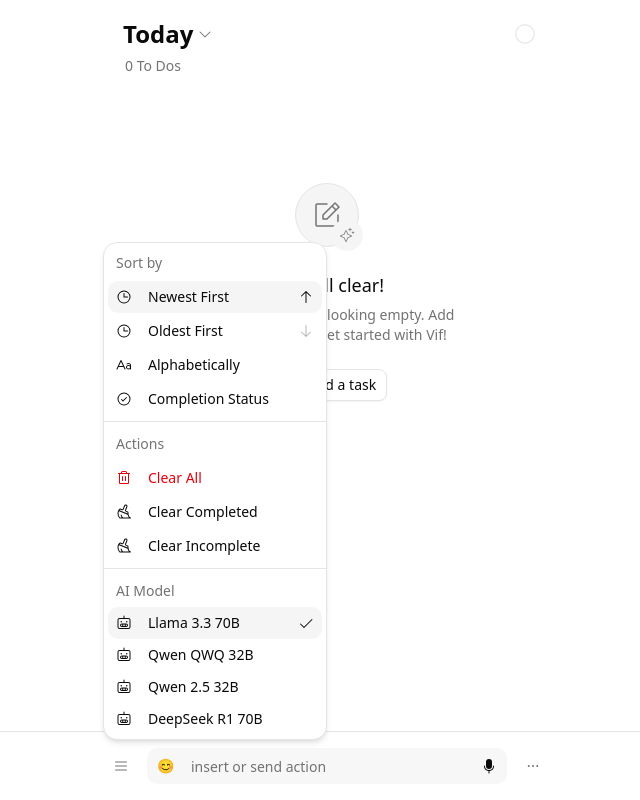
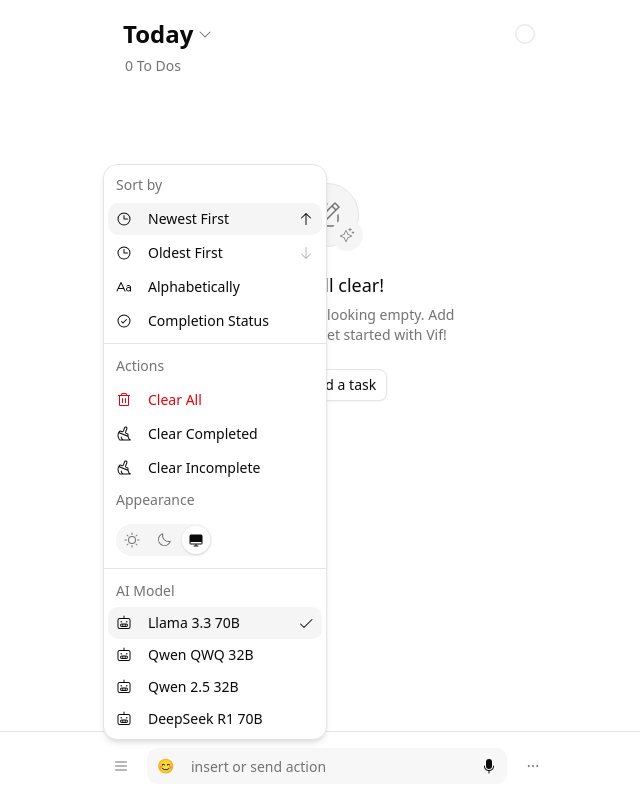
Before and after one commit to zaidmukaddam/vif, a Next.js app: page / in a window 1280 px wide. Both pictures are taken after a click on the button 434 px from the left and 766 px from the top of the page. Shown: the whole page, without its empty margins (313-953 px from the left). Built offline with nearby package versions, Linux system fonts and the light colour scheme.

Commit message:
feat: add dark mode

```diff
--- a/app/layout.tsx
+++ b/app/layout.tsx
@@ -2,6 +2,7 @@ import type { Metadata } from "next";
 import { Geist, Geist_Mono } from "next/font/google";
 import { Analytics } from "@vercel/analytics/react"
 import "./globals.css";
+import { ThemeProvider } from "@/components/theme-provider"
 
 const geistSans = Geist({
   variable: "--font-geist-sans",
@@ -29,7 +30,14 @@ export default function RootLayout({
         className={`${geistSans.variable} ${geistMono.variable} antialiased h-full`}
         suppressHydrationWarning
       >
-        {children}
+        <ThemeProvider
+            attribute="class"
+            defaultTheme="system"
+            enableSystem
+            disableTransitionOnChange
+          >
+            {children}
+         </ThemeProvider>
         <Analytics />
       </body>
     </html>
--- /dev/null
+++ b/components/theme-provider.tsx
@@ -0,0 +1,11 @@
+"use client"
+
+import * as React from "react"
+import { ThemeProvider as NextThemesProvider } from "next-themes"
+
+export function ThemeProvider({
+  children,
+  ...props
+}: React.ComponentProps<typeof NextThemesProvider>) {
+  return <NextThemesProvider {...props}>{children}</NextThemesProvider>
+}
--- /dev/null
+++ b/components/theme-toggle.tsx
@@ -0,0 +1,68 @@
+"use client";
+
+import { useState, useEffect, FC, ReactElement } from "react";
+import { useTheme } from "next-themes";
+import { Sun, Moon, Desktop, IconProps } from "@phosphor-icons/react";
+import { cn } from "@/lib/utils";
+
+type ThemeMode = "Light" | "Dark" | "System";
+
+interface ThemeButtonProps {
+  mode: ThemeMode;
+  icon: FC<IconProps>;
+  isActive: boolean;
+  onClick: () => void;
+}
+
+const ThemeButton: FC<ThemeButtonProps> = ({ mode, icon: Icon, isActive, onClick }) => {
+  return (
+    <button
+      onClick={onClick}
+      className={cn(
+        "rounded-full p-1.5 transition-colors duration-200 ease-in-out focus-visible:outline-none focus-visible:ring-2 focus-visible:ring-ring focus-visible:ring-offset-2 focus-visible:ring-offset-background",
+        isActive
+          ? "bg-background text-foreground shadow-sm"
+          : "text-muted-foreground hover:bg-muted-foreground/10"
+      )}
+      aria-label={`Switch to ${mode} Mode`}
+    >
+      <Icon className="h-4 w-4" weight={isActive ? "fill" : "regular"} />
+    </button>
+  );
+};
+
+export const ThemeToggleButton: FC = (): ReactElement => {
+  const { theme, setTheme } = useTheme();
+  const [isMounted, setIsMounted] = useState<boolean>(false);
+
+  useEffect(() => {
+    setIsMounted(true);
+  }, []);
+
+  if (!isMounted) {
+    return <div className="h-9 w-[110px] rounded-full bg-muted animate-pulse" />;
+  }
+
+  return (
+    <div className="flex items-center space-x-1 rounded-full bg-muted p-0.5">
+      <ThemeButton
+        mode="Light"
+        icon={Sun}
+        isActive={theme === "light"}
+        onClick={() => setTheme("light")}
+      />
+      <ThemeButton
+        mode="Dark"
+        icon={Moon}
+        isActive={theme === "dark"}
+        onClick={() => setTheme("dark")}
+      />
+      <ThemeButton
+        mode="System"
+        icon={Desktop}
+        isActive={theme === "system"}
+        onClick={() => setTheme("system")}
+      />
+    </div>
+  );
+};
--- a/components/todo/index.tsx
+++ b/components/todo/index.tsx
@@ -85,6 +85,7 @@ import { InputLoadingIndicator } from "./InputLoadingIndicator";
 import { MicButton } from "./MicButton";
 import { FaqContent } from "./FaqContent";
 import { EmptyState } from "./EmptyState";
+import { ThemeToggleButton } from "@/components/theme-toggle";
 
 export default function Todo() {
   const [isLoading, setIsLoading] = useState(false);
@@ -508,7 +509,7 @@ export default function Todo() {
                 </div>
                 <DropdownMenuItem
                   onClick={() => clearAllTodos()}
-                  className="rounded-lg cursor-pointer text-red-600 focus:text-red-600 focus:bg-red-100"
+                  className="rounded-lg cursor-pointer text-red-600 focus:text-red-600 focus:bg-red-100 dark:hover:bg-red-900/50 dark:hover:text-red-400"
                 >
                   <Trash className="w-4 h-4 mr-2" />
                   <span>Clear All</span>
@@ -527,6 +528,16 @@ export default function Todo() {
                   <Broom className="w-4 h-4 mr-2" />
                   <span>Clear Incomplete</span>
                 </DropdownMenuItem>
+              </div>
+
+              {/* Appearance Section (Light/Dark Mode) */}
+              <div className="space-y-0.5">
+                <div className="px-2 py-1.5 text-sm font-medium text-muted-foreground">
+                  Appearance
+                </div>
+                <div className="px-2 py-1.5 flex justify-start">
+                  <ThemeToggleButton />
+                </div>
               </div>
 
               <DropdownMenuSeparator className="my-1.5" />
--- a/package.json
+++ b/package.json
@@ -29,6 +29,7 @@
     "frimousse": "^0.1.1",
     "lucide-react": "^0.486.0",
     "next": "15.2.4",
+    "next-themes": "^0.4.6",
     "orate": "^2.0.3",
     "react": "^19.0.0",
     "react-day-picker": "8.10.1",
```
Also changed, not shown: 1 other file (tests, documents, lock files or other folders).
